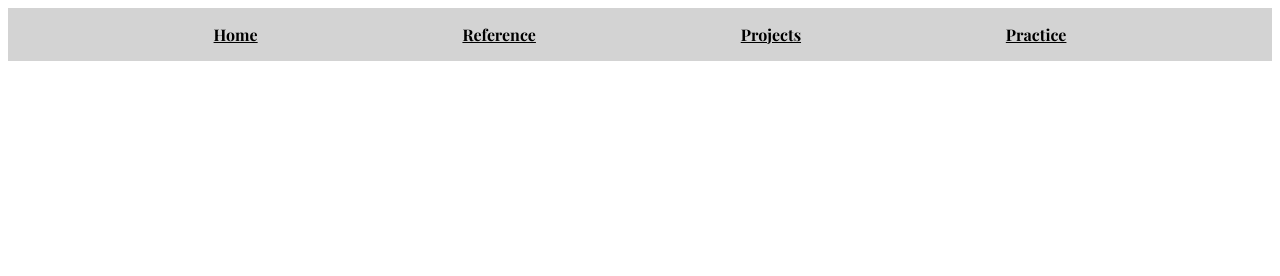
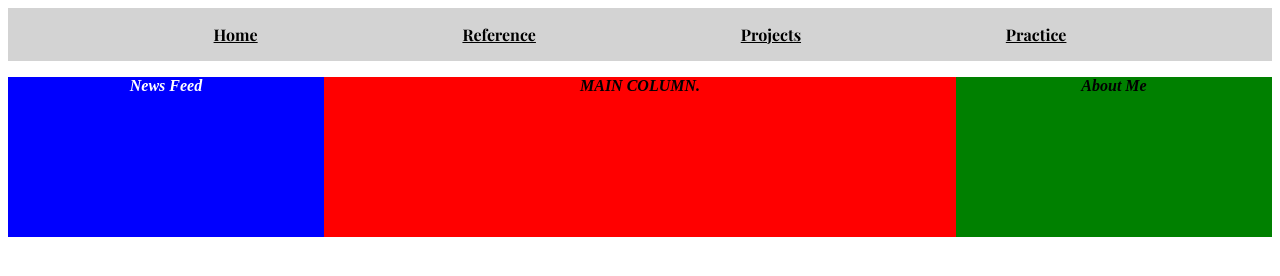
Before and after one commit to shubhamkumar05/responsive-page, a plain HTML site: page index.html in a window 1280 px wide. Drawn offline with nearby package versions, Linux system fonts and the light colour scheme.

Commit message:
column commit

```diff
--- a/index.css
+++ b/index.css
@@ -11,6 +11,7 @@ body
 .container .title_container
 {
 	display:flex;
+	flex-wrap:wrap;
 	justify-content: center;
 	background-color: lightgrey;
 
@@ -22,7 +23,7 @@ body
 	font-size: 1rem;
 	font-family: "Playfair Display", serif;
 	font-weight: 700;
-	flex-flow: row wrap;
+
 	padding-top:2vh;
 	padding-bottom: 2vh;
 	padding-left:8vw;
@@ -35,3 +36,42 @@ body
 	background-color: orange;
 	box-shadow: 0 3px 20px 0 orange;
 }
+
+.column_container
+{
+    /*background: seagreen;*/
+	display:flex;
+	flex-wrap:wrap;
+	justify-content: center;
+	align-items:center;
+}
+
+.column1
+{
+	height:20vh;
+	font-style: italic;
+	font-weight: 700;
+	flex:25%;
+	text-align: center;
+	color:white;
+	background: blue;
+}
+.columnmain
+{
+	height:20vh;
+	font-style: italic;
+	font-weight: 700;
+	text-align: center;
+	flex:50%;
+	background-color: red;
+}
+.column2
+
+{
+	height: 20vh;
+	font-style: italic;
+	flex:25%;
+	text-align: center;
+	font-weight: 700;
+	background-color:green;
+}
--- a/index.html
+++ b/index.html
@@ -22,6 +22,17 @@
 				<a href="#">Practice</a>
 			</div>
 		</div>
+	<div class="column_container">
+		<p class="column1">
+			News Feed
+		</p>
+		<p class="columnmain">
+			MAIN COLUMN.
+		</p>
+		<p class="column2">
+			About Me
+		</p>
+	</div>
 
 	</body>
 </html>
```
